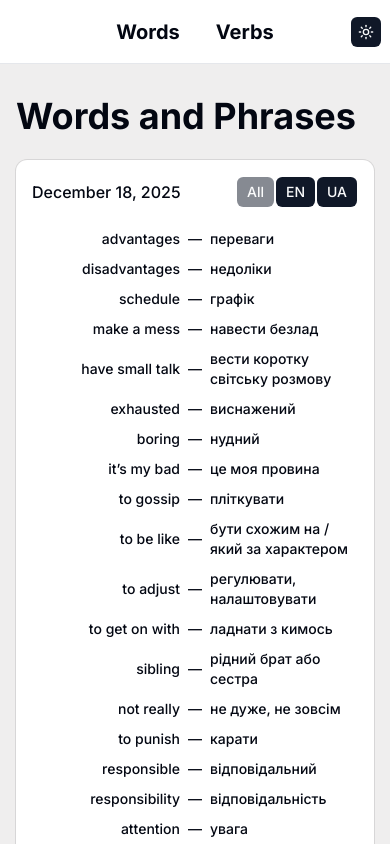
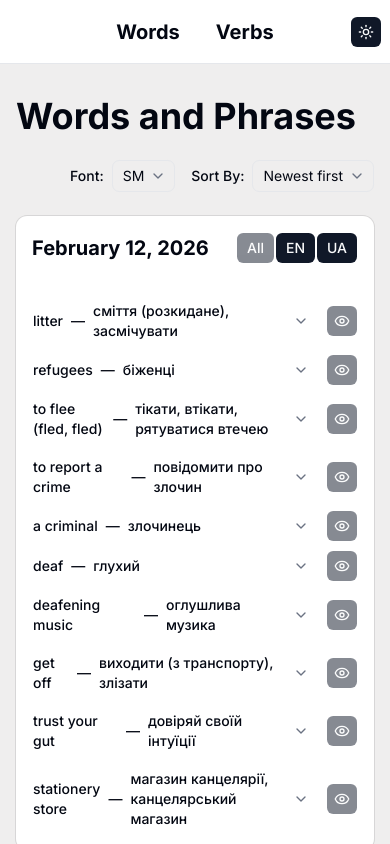
Before and after one commit to iSefero/English-helper, a Next.js app: page /words in a window 390 px wide. Shown: the top 844 px of the page. Built offline with nearby package versions, Linux system fonts and the light colour scheme.

Commit message:
Added sorting and font size changer for words card

```diff
--- a/components/layouts/MainLayout/index.tsx
+++ b/components/layouts/MainLayout/index.tsx
@@ -11,7 +11,7 @@ export default function MainLayout({
     <>
       <AppHeader />
       <main className="w-full p-4">
-        <div className="m-auto max-w-[1400px] flex justify-center">
+        <div className="m-auto max-w-[1600px] flex justify-center">
           {children}
         </div>
       </main>
--- a/components/ui/accordion.tsx
+++ b/components/ui/accordion.tsx
@@ -4,7 +4,7 @@ import * as React from "react";
 import { Accordion as AccordionPrimitive } from "radix-ui";
 
 import { cn } from "@/lib/utils";
-import { ChevronDownIcon, ChevronUpIcon } from "lucide-react";
+import { ChevronDownIcon } from "lucide-react";
 
 function Accordion({
   className,
@@ -38,7 +38,7 @@ function AccordionTrigger({
   ...props
 }: React.ComponentProps<typeof AccordionPrimitive.Trigger>) {
   return (
-    <AccordionPrimitive.Header className="flex">
+    <AccordionPrimitive.Header className="flex w-full">
       <AccordionPrimitive.Trigger
         data-slot="accordion-trigger"
         className={cn(
@@ -48,8 +48,10 @@ function AccordionTrigger({
         {...props}
       >
         {children}
-        {/* <ChevronDownIcon data-slot="accordion-trigger-icon" className="pointer-events-none shrink-0 group-aria-expanded/accordion-trigger:hidden" /> */}
-        {/* <ChevronUpIcon data-slot="accordion-trigger-icon" className="pointer-events-none hidden shrink-0 group-aria-expanded/accordion-trigger:inline" /> */}
+        <ChevronDownIcon
+          data-slot="accordion-trigger-icon"
+          className="pointer-events-none shrink-0 transition-transform duration-200 group-aria-expanded/accordion-trigger:rotate-180 xl:hidden"
+        />
       </AccordionPrimitive.Trigger>
     </AccordionPrimitive.Header>
   );
@@ -68,7 +70,7 @@ function AccordionContent({
     >
       <div
         className={cn(
-          "py-6 px-10 [&_a]:hover:text-foreground [&_a]:underline [&_a]:underline-offset-3 [&_p:not(:last-child)]:mb-4",
+          "py-2 pt-6 lg:px-10 [&_a]:hover:text-foreground [&_a]:underline [&_a]:underline-offset-3 [&_p:not(:last-child)]:mb-4",
           className,
         )}
       >
--- /dev/null
+++ b/hooks/useBreakpoint.ts
@@ -0,0 +1,38 @@
+"use client";
+import { useEffect, useState } from "react";
+
+type Breakpoint = "xs" | "sm" | "md" | "lg" | "xl" | "2xl";
+
+const breakpoints = {
+  sm: 640,
+  md: 768,
+  lg: 1024,
+  xl: 1280,
+  "2xl": 1536,
+};
+
+function getBreakpoint(width: number): Breakpoint {
+  if (width >= breakpoints["2xl"]) return "2xl";
+  if (width >= breakpoints.xl) return "xl";
+  if (width >= breakpoints.lg) return "lg";
+  if (width >= breakpoints.md) return "md";
+  if (width >= breakpoints.sm) return "sm";
+  return "xs";
+}
+
+export function useBreakpoint(): Breakpoint {
+  const [breakpoint, setBreakpoint] = useState<Breakpoint>("xs");
+
+  useEffect(() => {
+    const handleResize = () => {
+      setBreakpoint(getBreakpoint(window.innerWidth));
+    };
+
+    handleResize();
+    window.addEventListener("resize", handleResize);
+
+    return () => window.removeEventListener("resize", handleResize);
+  }, []);
+
+  return breakpoint;
+}
--- /dev/null
+++ b/types/common.ts
@@ -0,0 +1,2 @@
+export type FontSize = "sm" | "base" | "lg" | "xl";
+export type SortOrder = "newestFirst" | "oldestFirst";
--- a/views/Words/LessonCard/index.tsx
+++ b/views/Words/LessonCard/index.tsx
@@ -3,22 +3,28 @@ import {
   Accordion,
   AccordionContent,
   AccordionItem,
-  AccordionTrigger,
 } from "@/components/ui/accordion";
 import { Card, CardContent, CardHeader, CardTitle } from "@/components/ui/card";
 import { lessons } from "./../words";
 import { useState } from "react";
 import { Button } from "@/components/ui/button";
 import LessonWords from "../LessonWords";
+import { useBreakpoint } from "@/hooks/useBreakpoint";
+import MobileLessonWords from "../MobileLessonWords";
+import { FontSize } from "@/types/common";
+import { memo } from "react";
 
-export default function LessonCard({
+function LessonCard({
   lesson,
+  fontSize,
 }: {
   lesson: (typeof lessons)[0];
+  fontSize: FontSize;
 }) {
   const [showOption, setShowOption] = useState<"term" | "translation" | "all">(
     "all",
   );
+  const breakpoint = useBreakpoint();
 
   const date = new Date(lesson.date);
   const formattedDate = date.toLocaleDateString("en-US", {
@@ -27,11 +33,33 @@ export default function LessonCard({
     year: "numeric",
   });
 
+  const showAccordionItem = (word: (typeof lesson.words)[0]) => {
+    if (breakpoint === "xl" || breakpoint === "2xl") {
+      return (
+        <LessonWords word={word} showOption={showOption} fontSize={fontSize} />
+      );
+    }
+    if (
+      breakpoint === "xs" ||
+      breakpoint === "sm" ||
+      breakpoint === "md" ||
+      breakpoint === "lg"
+    ) {
+      return (
+        <MobileLessonWords
+          word={word}
+          hidedOption={showOption}
+          fontSize={fontSize}
+        />
+      );
+    }
+  };
+
   return (
-    <Card key={lesson.date} className="w-full">
+    <Card key={lesson.date} className="w-full gap-8">
       <CardHeader>
         <CardTitle className="flex items-center justify-between">
-          {formattedDate}
+          <span className="text-xl font-bold">{formattedDate}</span>
           <div>
             <Button
               disabled={showOption === "all"}
@@ -54,16 +82,16 @@ export default function LessonCard({
           </div>
         </CardTitle>
       </CardHeader>
-      <CardContent>
+      <CardContent className="flex flex-col gap-2">
         {lesson.words.map((word) => (
           <Accordion type="single" collapsible key={word.term}>
             <AccordionItem value={word.term}>
-              <AccordionTrigger key={word.term}>
-                <LessonWords word={word} showOption={showOption} />
-              </AccordionTrigger>
-              <AccordionContent>
+              {showAccordionItem(word)}
+              <AccordionContent className="border-b">
                 {word.examples.map((example, index) => (
-                  <p key={index}>{example}</p>
+                  <p className={`text-${fontSize}`} key={index}>
+                    - {example}
+                  </p>
                 ))}
               </AccordionContent>
             </AccordionItem>
@@ -73,3 +101,5 @@ export default function LessonCard({
     </Card>
   );
 }
+
+export default memo(LessonCard);
--- a/views/Words/LessonWords/index.tsx
+++ b/views/Words/LessonWords/index.tsx
@@ -1,21 +1,26 @@
+import { AccordionTrigger } from "@/components/ui/accordion";
 import { cn } from "@/lib/utils";
+import { FontSize } from "@/types/common";
 import { useState } from "react";
 
 export default function LessonWords({
   word,
   showOption,
+  fontSize,
 }: {
   word: { term: string; translation: string };
   showOption: "term" | "translation" | "all";
+  fontSize: FontSize;
 }) {
   const [translationHovered, setTranslationHovered] = useState(false);
   const [termHovered, setTermHovered] = useState(false);
+
   return (
-    <>
+    <AccordionTrigger key={word.term}>
       <span
         onMouseEnter={() => setTranslationHovered(true)}
         onMouseLeave={() => setTranslationHovered(false)}
-        className={cn("w-1/2 text-right transition-all", {
+        className={cn("w-1/2 text-right transition-all", `text-${fontSize}`, {
           "blur-sm": showOption === "translation" && !translationHovered,
         })}
       >
@@ -23,7 +28,7 @@ export default function LessonWords({
       </span>
       —
       <span
-        className={cn("w-fit w-1/2 transition-all", {
+        className={cn("w-fit w-1/2 transition-all", `text-${fontSize}`, {
           "blur-sm": showOption === "term" && !termHovered,
         })}
         onMouseEnter={() => setTermHovered(true)}
@@ -31,6 +36,6 @@ export default function LessonWords({
       >
         {word.translation}
       </span>
-    </>
+    </AccordionTrigger>
   );
 }
--- /dev/null
+++ b/views/Words/MobileLessonWords/index.tsx
@@ -0,0 +1,55 @@
+import { AccordionTrigger } from "@/components/ui/accordion";
+import { Button } from "@/components/ui/button";
+import { cn } from "@/lib/utils";
+import { FontSize } from "@/types/common";
+import { Eye, EyeOff } from "lucide-react";
+import { useState } from "react";
+
+export default function LessonWords({
+  word,
+  hidedOption,
+  fontSize,
+}: {
+  word: { term: string; translation: string };
+  hidedOption: "term" | "translation" | "all";
+  fontSize: FontSize;
+}) {
+  const [revealed, setRevealed] = useState(false);
+
+  const hideTerm = hidedOption === "term" && !revealed;
+  const hideTranslation = hidedOption === "translation" && !revealed;
+
+  return (
+    <div className={`flex gap-4 items-center `}>
+      <AccordionTrigger className="py-1">
+        <span
+          className={cn("transition-all", `text-${fontSize}`, {
+            "blur-sm": hideTerm,
+          })}
+        >
+          {word.term}
+        </span>
+
+        {" — "}
+
+        <span
+          className={cn("transition-all", `text-${fontSize}`, {
+            "blur-sm": hideTranslation,
+          })}
+        >
+          {word.translation}
+        </span>
+      </AccordionTrigger>
+
+      {
+        <Button
+          size="icon"
+          disabled={hidedOption === "all"}
+          onClick={() => setRevealed((v) => !v)}
+        >
+          {revealed ? <EyeOff /> : <Eye />}
+        </Button>
+      }
+    </div>
+  );
+}
--- a/views/Words/index.tsx
+++ b/views/Words/index.tsx
@@ -1,12 +1,97 @@
+"use client";
 import { lessons } from "./words";
 import LessonCard from "./LessonCard";
+import {
+  Select,
+  SelectContent,
+  SelectGroup,
+  SelectItem,
+  SelectTrigger,
+  SelectValue,
+} from "@/components/ui/select";
+import { useState, useMemo, useEffect } from "react";
+import { Field, FieldLabel } from "@/components/ui/field";
+import { FontSize, SortOrder } from "@/types/common";
 
 export default function WordsView() {
+  const [sortOrder, setSortOrder] = useState<SortOrder>("newestFirst");
+  const [fontSize, setFontSize] = useState<FontSize>("sm");
+
+  useEffect(() => {
+    if (typeof window === "undefined") return;
+    const storedFontSize = localStorage.getItem("fontSize");
+    if (storedFontSize && ["sm", "base", "lg", "xl"].includes(storedFontSize)) {
+      setFontSize(storedFontSize as FontSize);
+    }
+  }, []);
+
+  const handleFontSizeChange = (value: FontSize) => {
+    setFontSize(value);
+    localStorage.setItem("fontSize", value);
+  };
+
+  const parseDate = (dateStr: string) => {
+    const [month, day, year] = dateStr.split(".");
+    return new Date(`${year}-${month}-${day}`);
+  };
+
+  const sortedLessons = useMemo(() => {
+    return [...lessons].sort((a, b) => {
+      const d1 = parseDate(a.date).getTime();
+      const d2 = parseDate(b.date).getTime();
+
+      return sortOrder === "newestFirst" ? d2 - d1 : d1 - d2;
+    });
+  }, [sortOrder]);
+
   return (
-    <div className="grid lg:grid-cols-2 xl:grid-cols-3 gap-6 flex-wrap">
-      {lessons.map((lesson, index) => (
-        <LessonCard key={index} lesson={lesson} />
-      ))}
+    <div className="flex flex-col gap-6">
+      <div className="flex justify-end gap-4">
+        <Field orientation={"horizontal"} className="w-fit">
+          <FieldLabel className="whitespace-nowrap ">Font:</FieldLabel>
+          <Select
+            onValueChange={handleFontSizeChange}
+            defaultValue="sm"
+            value={fontSize || "sm"}
+          >
+            <SelectTrigger className="w-full max-w-48">
+              <SelectValue />
+            </SelectTrigger>
+            <SelectContent>
+              <SelectGroup>
+                <SelectItem value="sm">SM</SelectItem>
+                <SelectItem value="base">MD</SelectItem>
+                <SelectItem value="lg">LG</SelectItem>
+                <SelectItem value="xl">XL</SelectItem>
+              </SelectGroup>
+            </SelectContent>
+          </Select>
+        </Field>
+        <Field orientation={"horizontal"} className="w-fit">
+          <FieldLabel className="whitespace-nowrap ">Sort By:</FieldLabel>
+          <Select
+            onValueChange={(value) => setSortOrder(value as SortOrder)}
+            defaultValue="newestFirst"
+            value={sortOrder}
+          >
+            <SelectTrigger className="w-full max-w-48">
+              <SelectValue />
+            </SelectTrigger>
+            <SelectContent>
+              <SelectGroup>
+                <SelectItem value="newestFirst">Newest first</SelectItem>
+                <SelectItem value="oldestFirst">Oldest first</SelectItem>
+              </SelectGroup>
+            </SelectContent>
+          </Select>
+        </Field>
+      </div>
+
+      <div className="grid lg:grid-cols-2 xl:grid-cols-3 gap-6">
+        {sortedLessons.map((lesson) => (
+          <LessonCard fontSize={fontSize} key={lesson.date} lesson={lesson} />
+        ))}
+      </div>
     </div>
   );
 }
```
